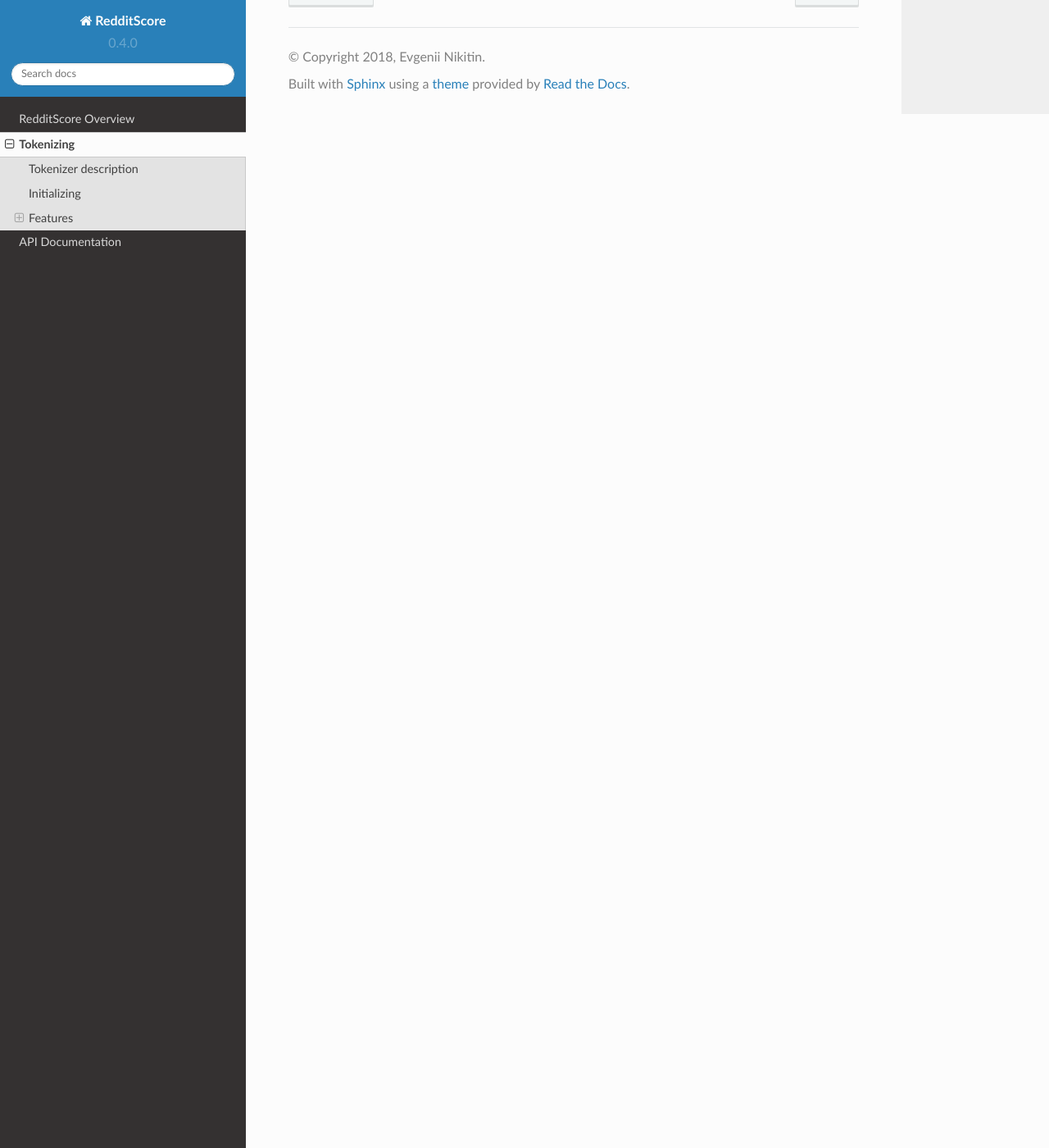
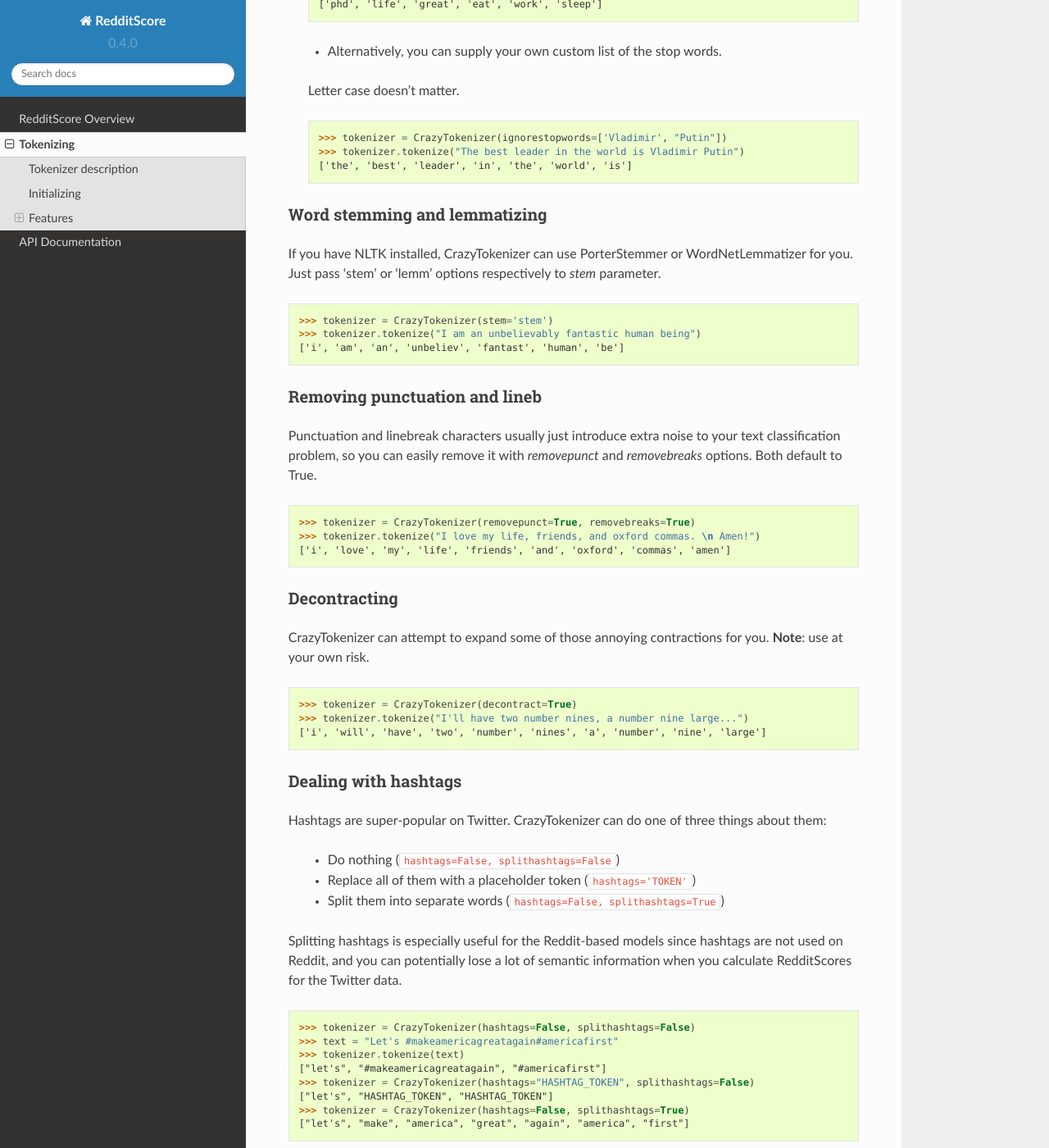
Before and after one commit to crazyfrogspb/RedditScore, a Sphinx documentation site: the page built from docs/source/tokenizing.rst, in a window 1280 px wide and 1400 px high, scrolled down 1919 px. Shown: the whole window at 82% size. Built offline with Sphinx 7.4.7 and the Read the Docs theme 2.0.0, drawn with Linux system fonts in a browser that asks for light colours; pages that are not in the unit, such as notebooks, are missing from menus; some of the changed text lies outside the part shown.

Commit message:
Add more to Tokenizier overview

```diff
--- a/docs/source/conf.py
+++ b/docs/source/conf.py
@@ -36,7 +36,7 @@ MOCK_MODULES = ["requests", "tldextract", "spacy.lang.en", "spacy.matcher",
                 "spacy.tokenizer", "spacy.tokens", "numpy", "sklearn.metrics", "sklearn.model_selection",
                 "sklearn.feature_extraction.text", "sklearn.naive_bayes", "sklearn.pipeline",
                 "sklearn.svm", "fastText", "sklearn.base", "keras", "requests.exceptions",
-                "spacy.lang"]
+                "spacy.lang", "beautifulsoup4", "beautifulsoup4.BeautifulSoup"]
 sys.modules.update((mod_name, Mock()) for mod_name in MOCK_MODULES)
 
 
--- a/docs/source/tokenizing.rst
+++ b/docs/source/tokenizing.rst
@@ -19,23 +19,14 @@ Initializing
 To import and to initialize an instance of CrazyTokenizer with the default
 preprocessing options, do the following:
 
-.. code:: python
-
-    from redditscore.tokenizer import CrazyTokenizer
-    tokenizer = CrazyTokenizer()
+>>> from redditscore.tokenizer import CrazyTokenizer
+>>> tokenizer = CrazyTokenizer()
 
 Now you can start tokenizing!
 
-.. code:: python
-
-    tokenizer.tokenizer("(@crazyfrogspb Hey,dude, have you heard that
-    https://github.com/crazyfrogspb/RedditScore
-    is the best Python library ever??)"
-
-.. parsed-literal::
-
-    ['TOKENTWITTERHANDLE', 'hey', 'dude', 'have', 'you', 'heard', 'that',
-    'github_domain', 'is', 'the', 'best', 'python', 'library', 'ever']
+>>> text = "@crazyfrogspb Hey,dude, have you heard that https://github.com/crazyfrogspb/RedditScore is the best Python library?"
+>>> tokenizer.tokenizer(text)
+['TOKENTWITTERHANDLE', 'hey', 'dude', 'have', 'you', 'heard', 'that', 'github_domain', 'is', 'the', 'best', 'python', 'library']
 
 Features
 --------------------
@@ -49,14 +40,9 @@ will lowercase all words in your documents.
 Sometimes you want to keep things typed in all caps (e.g., abbreviations).
 Setting *keepcaps* to True will do exactly that (default is False).
 
-.. code:: python
-
-    tokenizer = CrazyTokenizer(lowercase=True, keepcaps=True)
-    tokenizer.tokenize('Moscow is the capital of RUSSIA!')
-
-.. parsed-literal::
-
-    ['moscow', 'is', 'the', 'capital', 'of', 'RUSSIA']
+>>> tokenizer = CrazyTokenizer(lowercase=True, keepcaps=True)
+>>> tokenizer.tokenize('Moscow is the capital of RUSSIA!')
+['moscow', 'is', 'the', 'capital', 'of', 'RUSSIA']
 
 Normalizing
 ^^^^^^^^
@@ -66,14 +52,9 @@ can normalize sequences of repeated characters for you. Just set *normalize*
 argument to the integer number. This is the number of characters you want to keep.
 Deafult value is 3.
 
-.. code:: python
-
-    tokenizer = CrazyTokenizer(normalize=3)
-    tokenizer.tokenize('GOOOOOOOOO Patriots!!!!')
-
-.. parsed-literal::
-
-    ['gooo', 'patriots']
+>>> tokenizer = CrazyTokenizer(normalize=3)
+>>> tokenizer.tokenize('GOOOOOOOOO Patriots!!!!')
+['gooo', 'patriots']
 
 Ignoring quotes
 ^^^^^^^^
@@ -81,11 +62,99 @@ People often quote other comments or tweets, but it doesn't mean that they
 endorse the original message. Removing the content of the quotes can help
 you to get rid of that. Just set *ignorequotes* to True (False by deafult).
 
-.. code:: python
+>>> tokenizer = CrazyTokenizer(ignorequotes=True)
+>>> tokenizer.tokenize('And then she said: "I voted for Donald Trump"')
+['and', 'then', 'she', 'said']
 
-    tokenizer = CrazyTokenizer(ignorequotes=True)
-    tokenizer.tokenize('And then she said: "I voted for Donald Trump"')
+Removing stop words
+^^^^^^^^
+Removing stop words can sometimes significantly boost performance of your
+classifier. CrazyTokenizer gives you a few options to remove stop words:
 
-.. parsed-literal::
+  - Using NLTK lists of stop words. Just pass the name of the language
+    of your documents to the *ignorestopwords* parameter.
 
-    ['and', 'then', 'she', 'said']
+  >>> tokenizer = CrazyTokenizer(ignorestopwords='english')
+  # You might have to run nltk.download('stopwords') first
+  >>> tokenizer.tokenize('PhD life is great: eat, work, and sleep')
+  ['phd', 'life', 'great', 'eat', 'work', 'sleep']
+
+  - Alternatively, you can supply your own custom list of the stop words.
+  Letter case doesn't matter.
+
+  >>> tokenizer = CrazyTokenizer(ignorestopwords=['Vladimir', "Putin"])
+  >>> tokenizer.tokenize("The best leader in the world is Vladimir Putin")
+  ['the', 'best', 'leader', 'in', 'the', 'world', 'is']
+
+Word stemming and lemmatizing
+^^^^^^^^
+If you have NLTK installed, CrazyTokenizer can use PorterStemmer or
+WordNetLemmatizer for you. Just pass 'stem' or 'lemm' options
+respectively to *stem* parameter.
+
+>>> tokenizer = CrazyTokenizer(stem='stem')
+>>> tokenizer.tokenize("I am an unbelievably fantastic human being")
+['i', 'am', 'an', 'unbeliev', 'fantast', 'human', 'be']
+
+Removing punctuation and lineb
+^^^^^^^^
+Punctuation and linebreak characters usually just introduce extra noise
+to your text classification problem,
+so you can easily remove it with *removepunct* and *removebreaks* options.
+Both default to True.
+
+>>> tokenizer = CrazyTokenizer(removepunct=True, removebreaks=True)
+>>> tokenizer.tokenize("I love my life, friends, and oxford commas. \n Amen!")
+['i', 'love', 'my', 'life', 'friends', 'and', 'oxford', 'commas', 'amen']
+
+Decontracting
+^^^^^^^^
+CrazyTokenizer can attempt to expand some of those annoying contractions
+for you. **Note**: use at your own risk.
+
+>>> tokenizer = CrazyTokenizer(decontract=True)
+>>> tokenizer.tokenize("I'll have two number nines, a number nine large...")
+['i', 'will', 'have', 'two', 'number', 'nines', 'a', 'number', 'nine', 'large']
+
+Dealing with hashtags
+^^^^^^^^
+Hashtags are super-popular on Twitter. CrazyTokenizer can do one of
+three things about them:
+
+  - Do nothing (``hashtags=False, splithashtags=False``)
+  - Replace all of them with a placeholder token (``hashtags='TOKEN'``)
+  - Split them into separate words (``hashtags=False, splithashtags=True``)
+
+Splitting hashtags is especially useful for the Reddit-based models since
+hashtags are not used on Reddit, and you can potentially lose a lot of semantic
+information when you calculate RedditScores for the Twitter data.
+
+>>> tokenizer = CrazyTokenizer(hashtags=False, splithashtags=False)
+>>> text = "Let's #makeamericagreatagain#americafirst"
+>>> tokenizer.tokenize(text)
+["let's", "#makeamericagreatagain", "#americafirst"]
+>>> tokenizer = CrazyTokenizer(hashtags="HASHTAG_TOKEN", splithashtags=False)
+["let's", "HASHTAG_TOKEN", "HASHTAG_TOKEN"]
+>>> tokenizer = CrazyTokenizer(hashtags=False, splithashtags=True)
+["let's", "make", "america", "great", "again", "america", "first"]
+
+Dealing with special tokens
+^^^^^^^^
+CrazyTokenizer correctly handles twitter_handles, subreddits, reddit_usernames,
+emails, all forms of numbers, and splits them as separate tokens:
+>>> tokenizer = CrazyTokenizer()
+>>> text = "@crazyfrogspb recommends /r/BeardAdvice!"
+>>> tokenizer.tokenize(text)
+['@crazyfrogspb', 'recommends', '/r/beardadvice']
+
+However, you might want to completely remove certain types of tokens
+(for example, it makes to remove subreddit names if you want to compute
+RedditScores for the Twitter data), or to replace them with special tokens.
+Well, it's your lucky day, CrazyTokenizer can do that!
+
+>>> tokenizer = CrazyTokenizer(subreddits='', twitter_handles='ANOTHER_TWITTER_USER')
+>>> tokenizer.tokenize(text)
+['ANOTHER_TWITTER_USER', 'recommends']
+
+URLs
+^^^^^^^^
```
